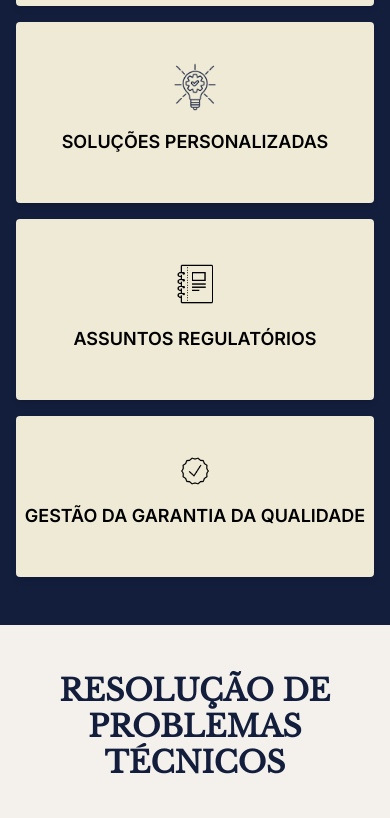
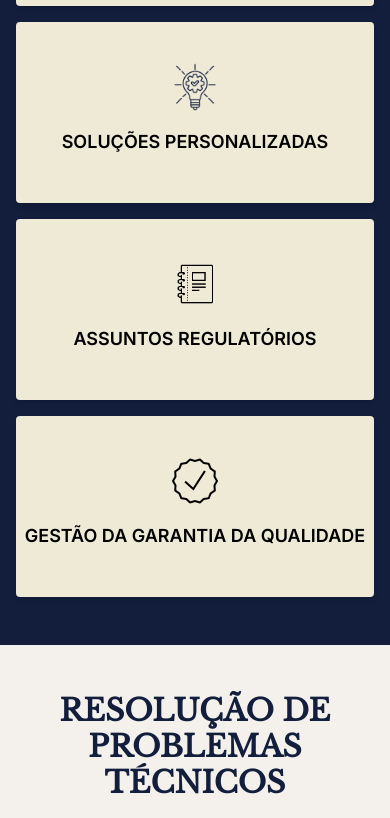
Before and after one commit to elanealencar/performance, a website: page dist/index.html in a window 390 px wide. Shown: the part 1156-1974 px from the top of the page. Drawn offline with nearby package versions, Linux system fonts and the light colour scheme; files that its build step writes are made by us from their sources.

Commit message:
update style

```diff
--- a/dist/index.html
+++ b/dist/index.html
@@ -104,7 +104,7 @@
         </div>
 
         <div class="bg-[#eeead6] rounded shadow-md transition-transform duration-300 hover:scale-110 hover:shadow-xl flex flex-col items-center pb-12">
-            <img src="../images/icon-check2.png" alt="Ícone" class="w-[30px] md:w-[50px] mt-10 mb-4">
+            <img src="../images/icon-check2.png" alt="Ícone" class="w-[50px] mt-10 mb-4">
             <h3 class="text-[18px] md:text-[22px] text-black font-semibold">GESTÃO DA GARANTIA DA QUALIDADE</h3>
         </div>
      </div>
--- a/package.json
+++ b/package.json
@@ -7,7 +7,6 @@
     "test": "echo \"Error: no test specified\" && exit 1",
     "build": "npx tailwindcss -i ./src/input.css -o ./dist/styles.css --minify"
   },
-
   "repository": {
     "type": "git",
     "url": "git+https://github.com/elanealencar/performance.git"
```
Also changed, not shown: 1 other file.
